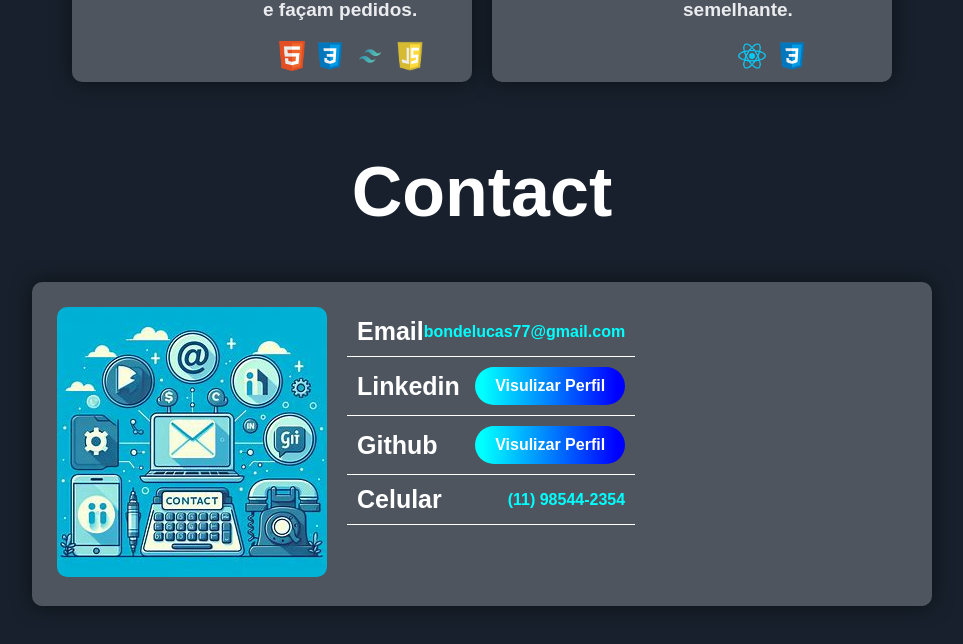
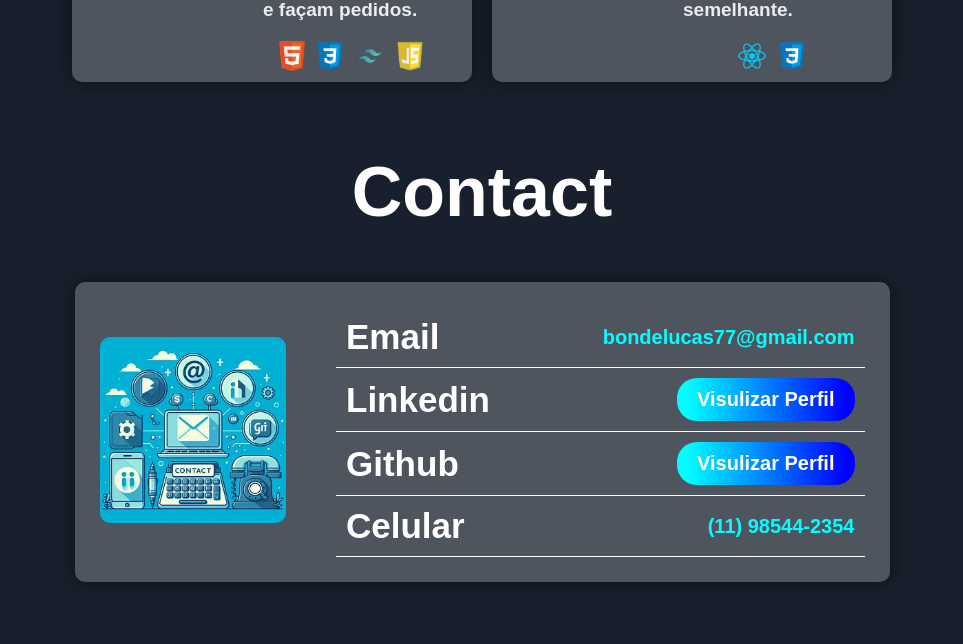
Before and after one commit to LucasBondeDeSouza/portfolio, a React (Create React App) app: page / in a window 1280 px wide. Shown: the part 3460-4104 px from the top of the page, without its empty margins (158-1121 px from the left). Built offline with nearby package versions, Linux system fonts and the light colour scheme.

Commit message:
atualização

```diff
--- a/src/Components/Contact.css
+++ b/src/Components/Contact.css
@@ -65,6 +65,26 @@
 @media screen and (min-width: 768px) {
     .Contact--content {
         flex-direction: row;
-        width: 900px;
+        justify-content: space-between;
+        align-items: center;
+        width: 815px;
+        height: 300px;
+        gap: 50px;
+    }
+
+    .Contact--image img {
+        height: 100%;
+    }
+
+    .Contact--description {
+        width: 100%;
+    }
+
+    .Contact--description > article > h3 {
+        font-size: 35px;
+    }
+
+    .Contact--description > article > a, .Contact--description > article > p {
+        font-size: 20px;
     }
 }
```
